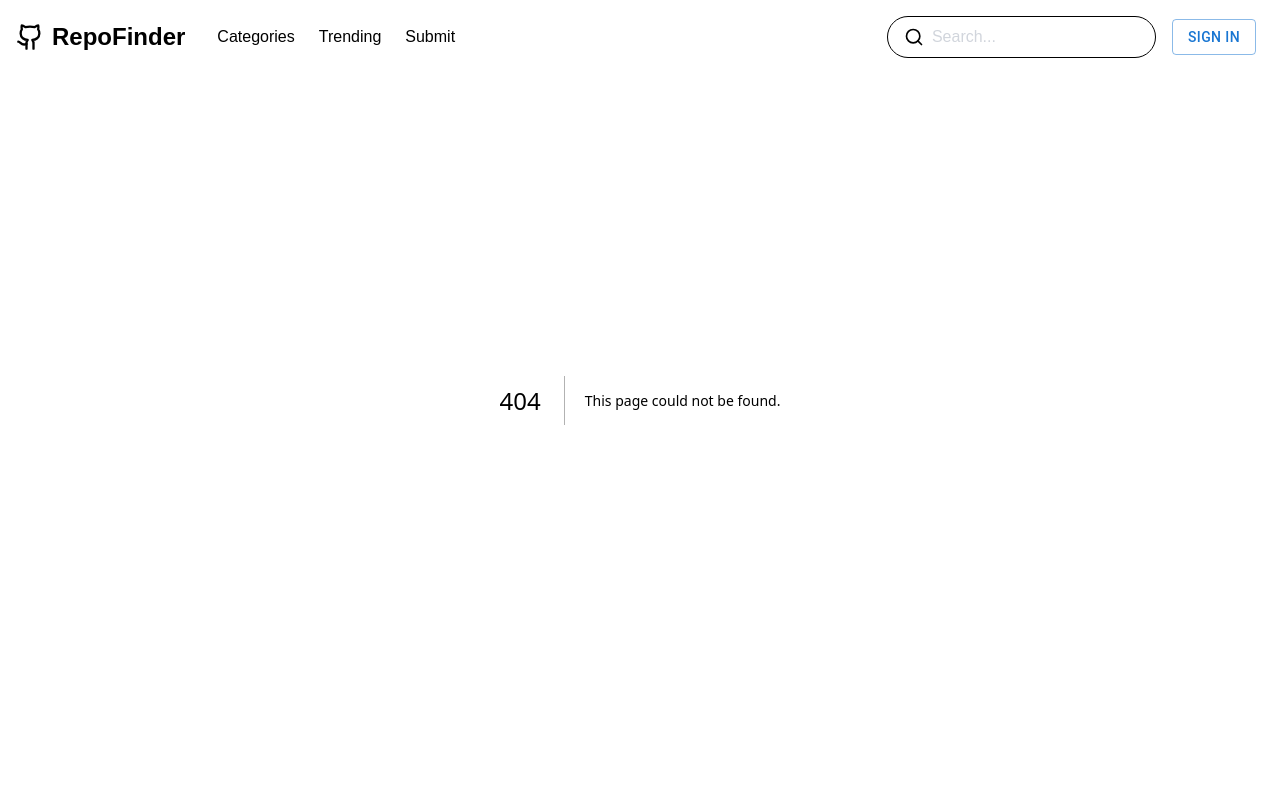
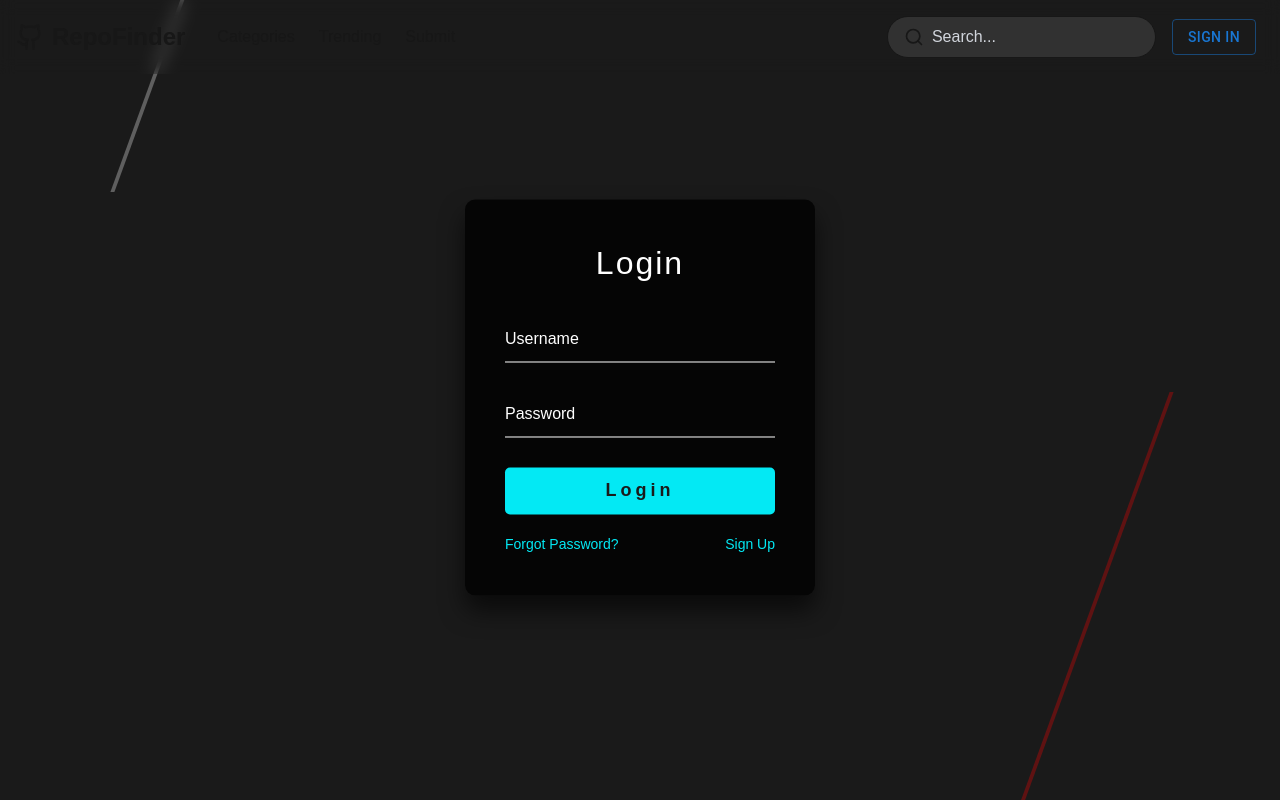
Before and after one commit to Lakhdeepss/Repo-FInder, a Next.js app: page /login in a window 1280 px wide. Before the commit this address had no page. Built offline with nearby package versions, Linux system fonts and the light colour scheme.

Commit message:
login page

```diff
--- a/app/components/Header.jsx
+++ b/app/components/Header.jsx
@@ -26,7 +26,7 @@ const Header = () => {
             {/* Right Section */}
             <div className="flex gap-4 items-center">
                 {/* Desktop Search */}
-                <div className="hidden md:flex gap-2 items-center border rounded-full p-2 px-4 bg-white/10 backdrop-blur-md">
+                <div className="hidden md:flex gap-2 items-center border rounded-full p-2 px-4 bg-white/10 backdrop-blur-2xl">
                     <Search className="h-5 w-5" />
                     <input
                         type="text"
@@ -53,13 +53,15 @@ const Header = () => {
 
             {/* Mobile Dropdown Menu */}
             {menuOpen && (
-                <div className="absolute top-full left-0 right-6 bg-white/10 backdrop-blur-lg shadow-lg flex flex-col gap-4 p-6 md:hidden rounded-b-2xl animate-[slideDown_0.3s_ease-out]">
+                <div className="absolute top-full left-0 right-6 bg-white/10 backdrop-blur-[500px] border border-white/20
+                  shadow-[0_4px_30px_rgba(0,0,0,0.1)] flex flex-col gap-4 p-6 md:hidden rounded-b-2xl
+                  animate-[slideDown_0.3s_ease-out]">
                     <h2 className="hover:scale-105 hover:text-primary cursor-pointer transition">Categories</h2>
                     <h2 className="hover:scale-105 hover:text-primary cursor-pointer transition">Trending</h2>
                     <h2 className="hover:scale-105 hover:text-primary cursor-pointer transition">Submit</h2>
 
                     {/* Search inside dropdown */}
-                    <div className="flex gap-2 items-center border rounded-full p-2 px-4 bg-white/20">
+                    <div className="flex gap-2 items-center border rounded-full p-2 px-4 bg-white/30 backdrop-blur-xl">
                         <Search className="h-5 w-5" />
                         <input
                             type="text"
@@ -67,10 +69,9 @@ const Header = () => {
                             className="outline-none bg-transparent text-white placeholder-gray-200 flex-1"
                         />
                     </div>
-
-
                 </div>
             )}
+
         </header>
     )
 }
--- /dev/null
+++ b/app/login/login.css
@@ -0,0 +1,162 @@
+body {
+    margin: 0;
+    padding: 0;
+    font-family: 'Arial', sans-serif;
+    background: #1a1a1a;
+    overflow: hidden;
+}
+
+.login-container {
+    display: flex;
+    justify-content: center;
+    align-items: center;
+    height: 100vh;
+    position: relative;
+}
+
+.lightning-container {
+    position: absolute;
+    top: 0;
+    left: 0;
+    width: 100%;
+    height: 100%;
+    overflow: hidden;
+}
+
+.lightning {
+    position: absolute;
+    width: 4px;
+    height: 100%;
+    background: rgba(255, 255, 255, 0.1);
+    transform: skewX(-20deg);
+    animation: lightning-strike 4s linear infinite;
+}
+
+.lightning.white {
+    left: 20%;
+    background: rgba(255, 255, 255, 0.3);
+    animation-delay: 1s;
+}
+
+.lightning.red {
+    left: 80%;
+    background: rgba(255, 0, 0, 0.3);
+    animation-delay: 2.5s;
+}
+
+@keyframes lightning-strike {
+    0% {
+        top: -100%;
+    }
+
+    100% {
+        top: 100%;
+    }
+}
+
+.login-box {
+    position: relative;
+    z-index: 1;
+    width: 350px;
+    padding: 40px;
+    background: rgba(0, 0, 0, 0.8);
+    border-radius: 10px;
+    box-shadow: 0 15px 25px rgba(0, 0, 0, 0.6);
+    animation: float 3s ease-in-out infinite;
+}
+
+@keyframes float {
+
+    0%,
+    100% {
+        transform: translateY(0);
+    }
+
+    50% {
+        transform: translateY(-10px);
+    }
+}
+
+.login-header {
+    text-align: center;
+    margin-bottom: 30px;
+}
+
+.login-header h2 {
+    color: #fff;
+    font-size: 2em;
+    letter-spacing: 2px;
+}
+
+.input-group {
+    position: relative;
+    margin-bottom: 30px;
+}
+
+.input-group input {
+    width: 100%;
+    padding: 10px 0;
+    font-size: 16px;
+    color: #fff;
+    border: none;
+    border-bottom: 1px solid #fff;
+    outline: none;
+    background: transparent;
+}
+
+.input-group label {
+    position: absolute;
+    top: 0;
+    left: 0;
+    padding: 10px 0;
+    font-size: 16px;
+    color: #fff;
+    pointer-events: none;
+    transition: 0.5s;
+}
+
+.input-group input:focus~label,
+.input-group input:valid~label {
+    top: -20px;
+    left: 0;
+    color: #03e9f4;
+    font-size: 12px;
+}
+
+.login-button {
+    display: block;
+    width: 100%;
+    padding: 10px;
+    background: #03e9f4;
+    border: none;
+    border-radius: 5px;
+    color: #1a1a1a;
+    font-size: 18px;
+    font-weight: bold;
+    cursor: pointer;
+    transition: 0.5s;
+    letter-spacing: 4px;
+}
+
+.login-button:hover {
+    background: #fff;
+    color: #03e9f4;
+    box-shadow: 0 0 5px #03e9f4, 0 0 25px #03e9f4, 0 0 50px #03e9f4, 0 0 100px #03e9f4;
+}
+
+.login-footer {
+    margin-top: 20px;
+    display: flex;
+    justify-content: space-between;
+}
+
+.login-footer a {
+    color: #03e9f4;
+    text-decoration: none;
+    font-size: 14px;
+    transition: 0.5s;
+}
+
+.login-footer a:hover {
+    color: #fff;
+}
--- /dev/null
+++ b/app/login/page.jsx
@@ -0,0 +1,35 @@
+import React from 'react';
+import './login.css';
+
+const LoginPage = () => {
+    return (
+        <div className="login-container">
+            <div className="lightning-container">
+                <div className="lightning white"></div>
+                <div className="lightning red"></div>
+            </div>
+            <div className="login-box">
+                <div className="login-header">
+                    <h2>Login</h2>
+                </div>
+                <form className="login-form">
+                    <div className="input-group">
+                        <input type="text" id="username" required />
+                        <label htmlFor="username">Username</label>
+                    </div>
+                    <div className="input-group">
+                        <input type="password" id="password" required />
+                        <label htmlFor="password">Password</label>
+                    </div>
+                    <button type="submit" className="login-button">Login</button>
+                </form>
+                <div className="login-footer">
+                    <a href="#">Forgot Password?</a>
+                    <a href="#">Sign Up</a>
+                </div>
+            </div>
+        </div>
+    );
+};
+
+export default LoginPage;
```
